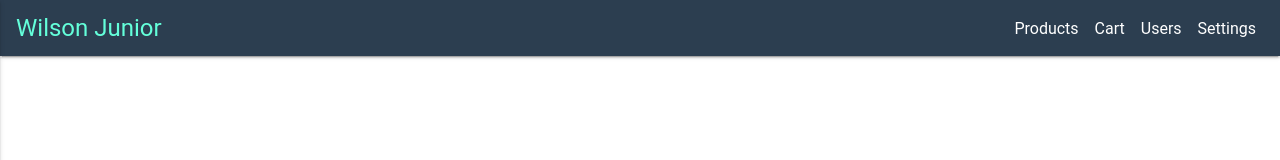
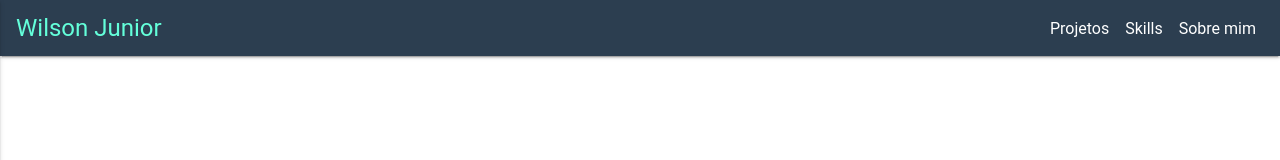
Before and after one commit to wjuniorw/wjuniorwebdev, a Next.js app: page / in a window 1280 px wide. Shown: the top 160 px of the page. Built offline with nearby package versions, Linux system fonts and the light colour scheme.

Commit message:
fixing style, change nav bar.

```diff
--- a/components/ToolBar/index.js
+++ b/components/ToolBar/index.js
@@ -21,16 +21,13 @@ const ToolBar = ({ toggleDrawer }) => (
       <ToolbarNavItens>
         <ul>
           <li>
-            <a href="/">Products</a>
+            <a href="/">Projetos</a>
           </li>
           <li>
-            <a href="/">Cart</a>
+            <a href="/">Skills</a>
           </li>
           <li>
-            <a href="/">Users</a>
-          </li>
-          <li>
-            <a href="/">Settings</a>
+            <a href="/">Sobre mim</a>
           </li>
         </ul>
       </ToolbarNavItens>
--- a/pages/static/main.css
+++ b/pages/static/main.css
@@ -17,6 +17,7 @@
 html,
 body {
   height: 100%;
+  margin: 0;
   overflow: hidden;
 }
 p > a {
```
Also changed, not shown: components/Content/index.js (added, +9 -0 lines), pages/old_app.js (added, +10 -0 lines).
